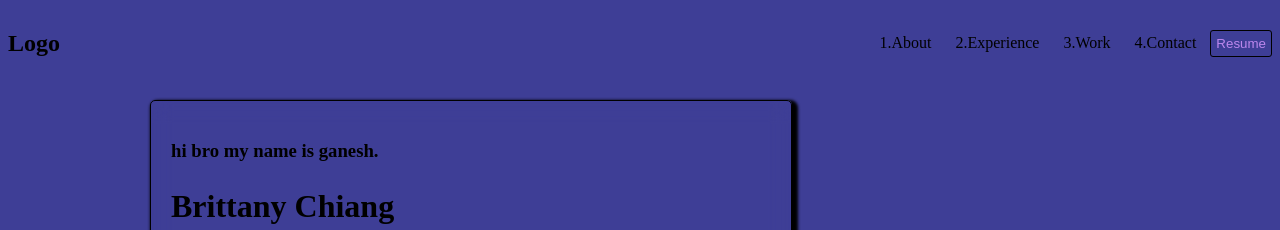
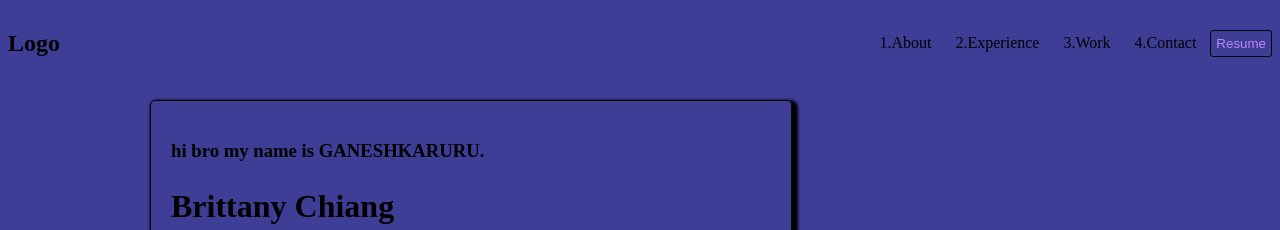
Before and after one commit to Ganeshkaruru/css, a plain HTML site: page loginpage.html in a window 1280 px wide. Shown: the top 230 px of the page. Drawn offline with Linux system fonts and the light colour scheme.

Commit message:
Update loginpage.html
changed the name

```diff
--- a/loginpage.html
+++ b/loginpage.html
@@ -20,7 +20,7 @@
         </div>
     </div>
     <div class="external">
-        <h3>hi bro my name is ganesh.</h3>
+        <h3>hi bro my name is GANESHKARURU.</h3>
         <h1 class="big-heading">Brittany Chiang</h1>
         <h1>I build things for the web.</h1>
         <div>Lorem ipsum dolor sit amet consectetur, adipisicing elit. Architecto porro aliquid corrupti repellat aut vel voluptatem sapiente natus, hic voluptatum aliquam praesentium ab aperiam! Nisi delectus amet rerum optio labore earum? Id tempora adipisci culpa debitis amet beatae dolores voluptatibus eum, veritatis et magnam reprehenderit animi? Tempora exercitationem aut quam.</div>
@@ -31,4 +31,5 @@
 
 
 </body>
+
 </html>
```
